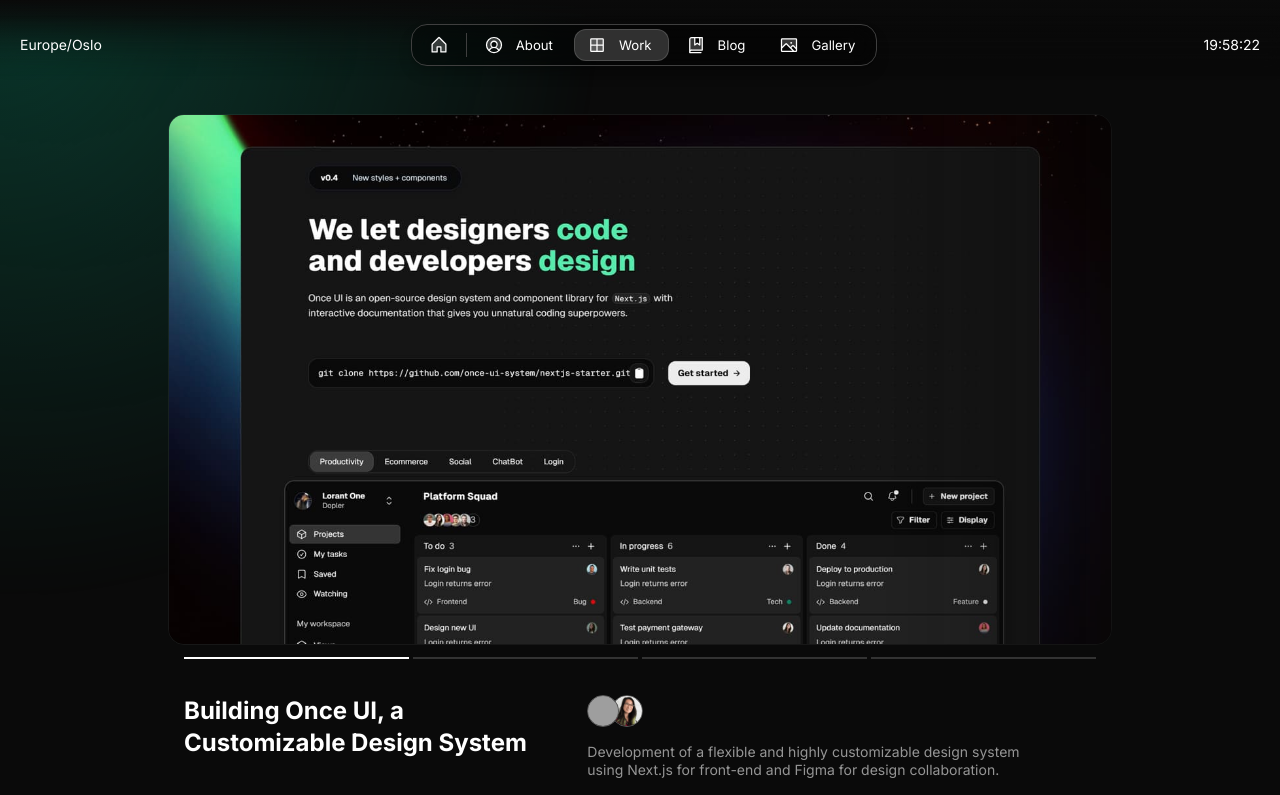
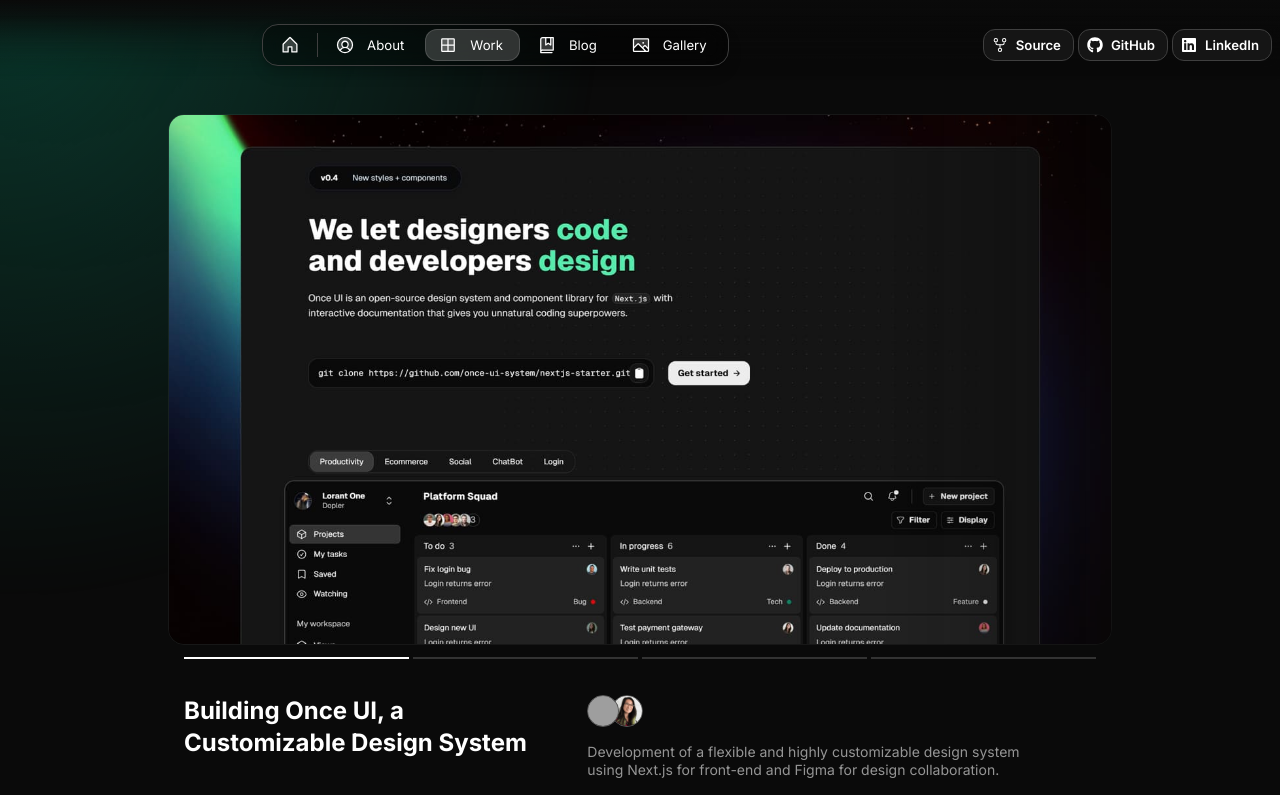
Before and after one commit to johnforeland/john.fore.land, a Next.js app: page /work in a window 1280 px wide. Shown: the top 795 px of the page. Built offline with nearby package versions, Linux system fonts and the light colour scheme; grey boxes are pictures that could not be loaded.

Commit message:
add social buttons to header

```diff
--- a/src/app/resources/content.js
+++ b/src/app/resources/content.js
@@ -27,19 +27,19 @@ const social = [
   // Links are automatically displayed.
   // Import new icons in /once-ui/icons.ts
   {
+    name: "Source",
+    icon: "sourceCode",
+    link: "https://github.com/johnforeland/john.fore.land",
+  },
+  {
     name: "GitHub",
     icon: "github",
-    link: "https://github.com/johnforeland/john.fore.land",
+    link: "https://github.com/johnforeland",
   },
   {
     name: "LinkedIn",
     icon: "linkedin",
     link: "https://www.linkedin.com/in/johnforeland/",
-  },
-  {
-    name: "Email",
-    icon: "email",
-    link: "mailto:example@gmail.com",
   },
 ];
 
--- a/src/components/Header.tsx
+++ b/src/components/Header.tsx
@@ -3,18 +3,36 @@
 import { usePathname } from "next/navigation";
 import { useEffect, useState } from "react";
 
-import { Fade, Flex, Line, ToggleButton } from "@/once-ui/components";
+import {
+  Button,
+  Fade,
+  Flex,
+  IconButton,
+  Line,
+  ToggleButton,
+} from "@/once-ui/components";
 import styles from "@/components/Header.module.scss";
 
 import { routes, display } from "@/app/resources";
-import { person, home, about, blog, work, gallery } from "@/app/resources/content";
+import {
+  person,
+  home,
+  about,
+  blog,
+  work,
+  gallery,
+  social,
+} from "@/app/resources/content";
 
 type TimeDisplayProps = {
   timeZone: string;
   locale?: string; // Optionally allow locale, defaulting to 'en-GB'
 };
 
-const TimeDisplay: React.FC<TimeDisplayProps> = ({ timeZone, locale = "en-GB" }) => {
+const TimeDisplay: React.FC<TimeDisplayProps> = ({
+  timeZone,
+  locale = "en-GB",
+}) => {
   const [currentTime, setCurrentTime] = useState("");
 
   useEffect(() => {
@@ -48,7 +66,15 @@ export const Header = () => {
   return (
     <>
       <Fade hide="s" fillWidth position="fixed" height="80" zIndex={9} />
-      <Fade show="s" fillWidth position="fixed" bottom="0" to="top" height="80" zIndex={9} />
+      <Fade
+        show="s"
+        fillWidth
+        position="fixed"
+        bottom="0"
+        to="top"
+        height="80"
+        zIndex={9}
+      />
       <Flex
         fitHeight
         className={styles.position}
@@ -58,9 +84,6 @@ export const Header = () => {
         padding="8"
         horizontal="center"
       >
-        <Flex paddingLeft="12" fillWidth vertical="center" textVariant="body-default-s">
-          {display.location && <Flex hide="s">{person.location}</Flex>}
-        </Flex>
         <Flex fillWidth horizontal="center">
           <Flex
             background="surface"
@@ -72,7 +95,11 @@ export const Header = () => {
           >
             <Flex gap="4" vertical="center" textVariant="body-default-s">
               {routes["/"] && (
-                <ToggleButton prefixIcon="home" href="/" selected={pathname === "/"} />
+                <ToggleButton
+                  prefixIcon="home"
+                  href="/"
+                  selected={pathname === "/"}
+                />
               )}
               <Line vert maxHeight="24" />
               {routes["/about"] && (
@@ -146,15 +173,32 @@ export const Header = () => {
             </Flex>
           </Flex>
         </Flex>
-        <Flex fillWidth horizontal="end" vertical="center">
-          <Flex
-            paddingRight="12"
-            horizontal="end"
-            vertical="center"
-            textVariant="body-default-s"
-            gap="20"
-          >
-            <Flex hide="s">{display.time && <TimeDisplay timeZone={person.location} />}</Flex>
+        <Flex horizontal="end" vertical="center">
+          <Flex gap="4" vertical="center" textVariant="body-default-s">
+            {social.map(
+              (item) =>
+                item.link && (
+                  <>
+                    <Button
+                      className="s-flex-hide"
+                      key={item.name}
+                      href={item.link}
+                      prefixIcon={item.icon}
+                      label={item.name}
+                      size="s"
+                      variant="secondary"
+                    />
+                    <IconButton
+                      className="s-flex-show"
+                      size="l"
+                      key={`${item.name}-icon`}
+                      href={item.link}
+                      icon={item.icon}
+                      variant="secondary"
+                    />
+                  </>
+                )
+            )}
           </Flex>
         </Flex>
       </Flex>
--- a/src/once-ui/icons.ts
+++ b/src/once-ui/icons.ts
@@ -33,12 +33,15 @@ import {
   PiImageDuotone,
 } from "react-icons/pi";
 
+import { GoRepoForked } from "react-icons/go";
+
 import { FaDiscord, FaGithub, FaLinkedin, FaXTwitter } from "react-icons/fa6";
 
 export const iconLibrary: Record<string, IconType> = {
   chevronUp: HiChevronUp,
   chevronDown: HiChevronDown,
   chevronRight: HiChevronRight,
+  sourceCode: GoRepoForked,
   chevronLeft: HiChevronLeft,
   refresh: HiOutlineArrowPath,
   arrowUpRight: HiArrowUpRight,
```
